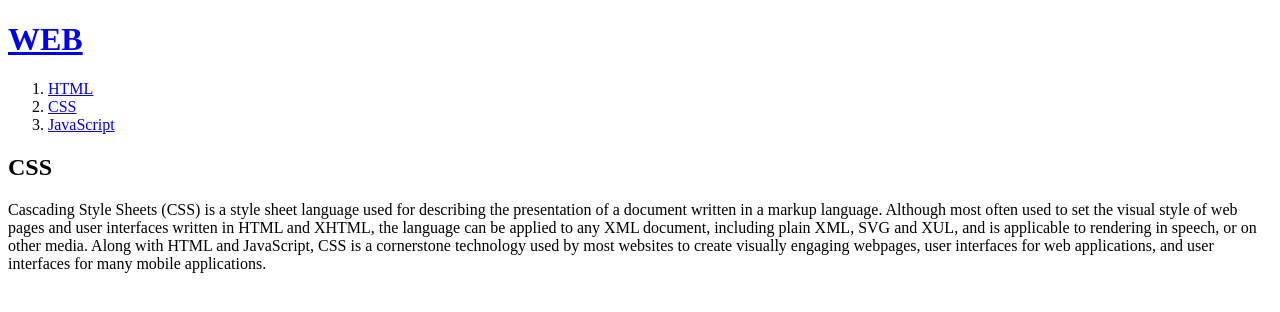
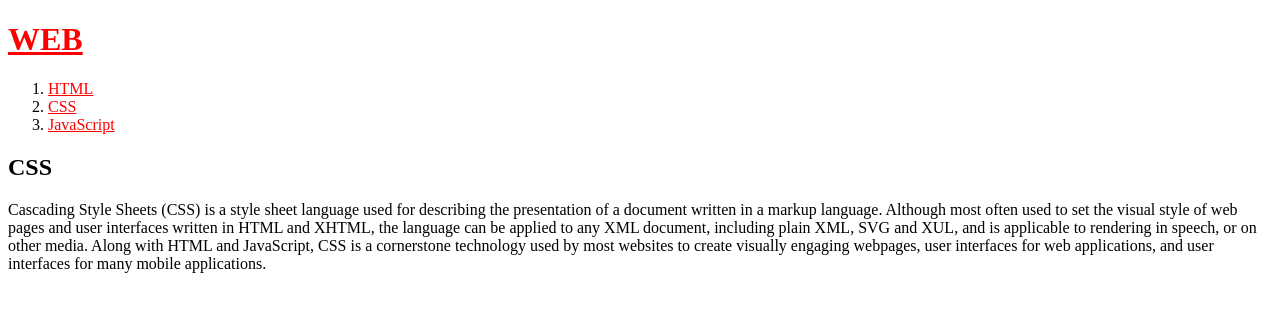
Before and after one commit to hansl97/web1, a plain HTML site: page 2.html in a window 1280 px wide. Drawn offline with Linux system fonts and the light colour scheme.

Commit message:
Remove of redundancy

```diff
--- a/2.html
+++ b/2.html
@@ -3,6 +3,11 @@
 <head>
   <title>WEB1 - CSS</title>
   <meta charset="utf-8">
+  <style>
+    a {
+      color:red;
+    }
+  </style>
 </head>
 <body>
   <h1><a href="index.html">WEB</a></h1>
@@ -11,6 +16,14 @@
     <li><a href="2.html">CSS</a></li>
     <li><a href="3.html">JavaScript</a></li>
   </ol>
+  <!--
+  <h1><a href="index.html"><font color="red">WEB</font></a></h1>
+  <ol>
+    <li><a href="1.html"><font color="red">HTML</font></a></li>
+    <li><a href="2.html"><font color="red">CSS</font></a></li>
+    <li><a href="3.html"><font color="red">JavaScript</font></a></li>
+  </ol>
+  -->
   <h2>CSS</h2>
   <p>
     Cascading Style Sheets (CSS) is a style sheet language used for describing the presentation of a document written in a markup language. Although most often used to set the visual style of web pages and user interfaces written in HTML and XHTML, the language can be applied to any XML document, including plain XML, SVG and XUL, and is applicable to rendering in speech, or on other media. Along with HTML and JavaScript, CSS is a cornerstone technology used by most websites to create visually engaging webpages, user interfaces for web applications, and user interfaces for many mobile applications.
```
